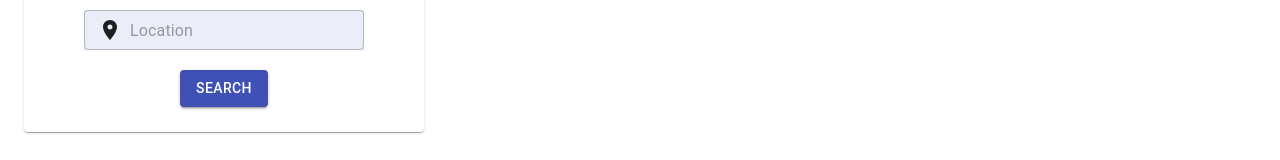
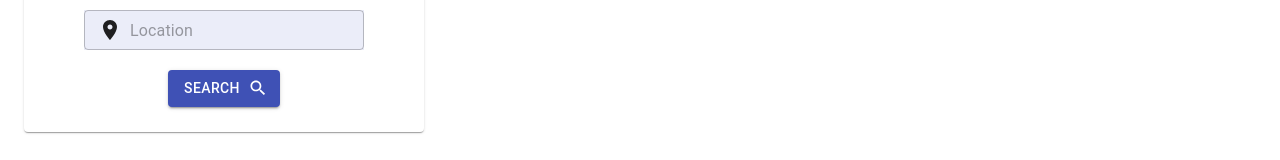
Before and after one commit to Alonasa/my-ads, a React (Create React App) app: page / in a window 1280 px wide. Shown: the part 178-338 px from the top of the page. Built offline with nearby package versions, Linux system fonts and the light colour scheme.

Commit message:
added icon props to button component

```diff
--- a/src/components/Search.tsx
+++ b/src/components/Search.tsx
@@ -24,7 +24,7 @@ export const Search = () => {
 										multiline={false}
 										size={'small'}><LocationOn/></UniversalFormControlWithIcon>
 		</Grid>
-		<UniversalButton title={'Search'} onClick={onClickHandler} variant={"contained"}/>
+		<UniversalButton title={'Search'} onClick={onClickHandler} variant={"contained"} endIcon={<SearchOutlined/>}/>
 	  </Box>
 	</div>
   );
--- a/src/components/UniversalButton.tsx
+++ b/src/components/UniversalButton.tsx
@@ -1,17 +1,19 @@
-import React from 'react';
-import {Button} from '@material-ui/core';
+import React, {ReactElement} from 'react';
+import {Button, makeStyles, SvgIconProps} from '@material-ui/core';
 
 type PropsType = {
   title: string
   onClick: () => void
   variant?: 'contained' | 'outlined' | 'text'
   color?: string
+  endIcon?: ReactElement<SvgIconProps>
 }
 
 export const UniversalButton = (props: PropsType) => {
   return (
 	<div>
-	  <Button onClick={props.onClick} variant={props.variant} color={'primary'}>{props.title}</Button>
+	  <Button onClick={props.onClick} variant={props.variant} color={'primary'}
+			  endIcon={props.endIcon}>{props.title}</Button>
 	</div>
   );
 };
```
